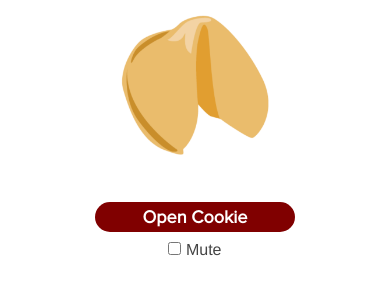
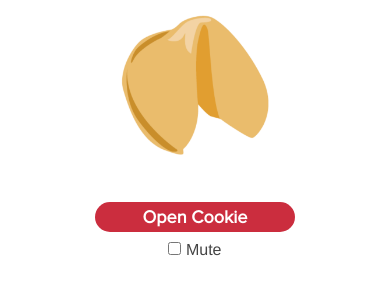
Before and after one commit to arvinpoddar/fortuna, a plain HTML site: page index.html in a window 390 px wide. In both pictures the pointer is over the button "Open Cookie". Shown: the part 138-432 px from the top of the page. Drawn offline with Linux system fonts and the light colour scheme.

Commit message:
Mobile hover bug

```diff
--- a/layout.css
+++ b/layout.css
@@ -119,3 +119,13 @@ img {
     padding-top: 50px;
   }
 }
+
+@media screen and (max-width: 400px) {
+  #button:hover {
+    background-color: #cb2d3e;
+  }
+
+  #button:active {
+    background-color: #800000;
+  }
+}
```
